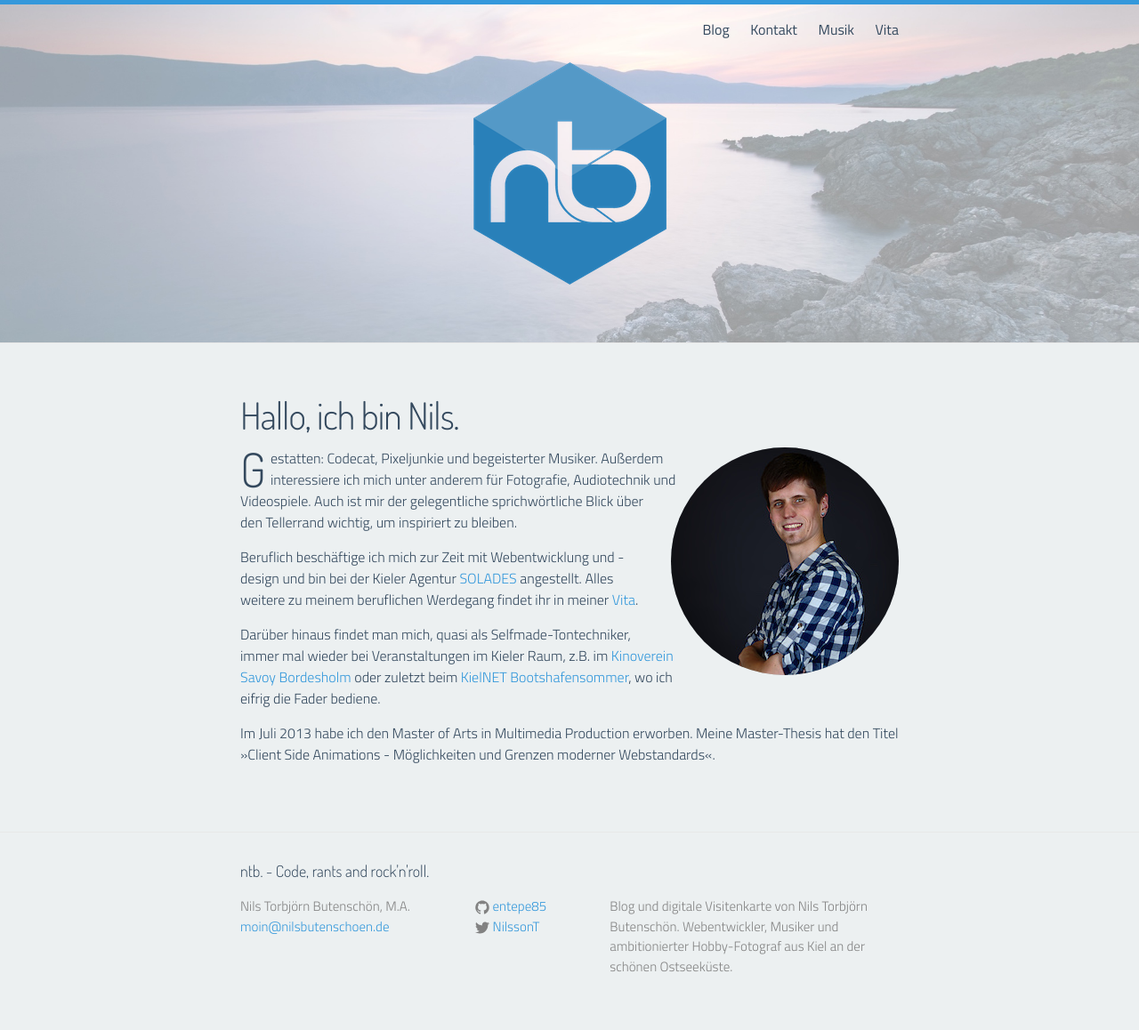
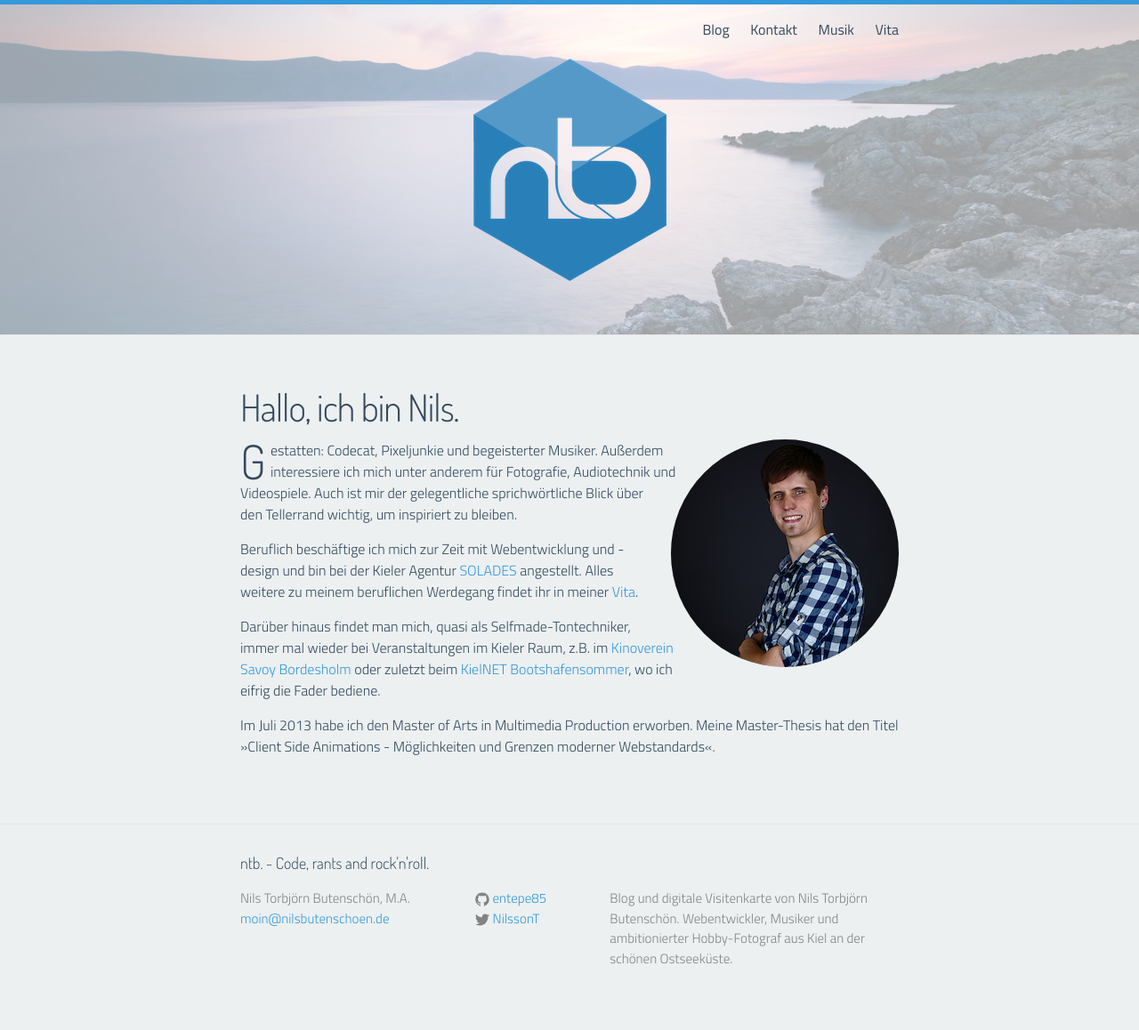
Before and after one commit to entepe85/nilsbutenschoen.de, a Jekyll site: the page built from index.html, in a window 1280 px wide. Shown: the whole page at 89% size. Built offline with Jekyll 4.4.1, drawn with Linux system fonts in a browser that asks for light colours; nearby versions of some CDN libraries.

Commit message:
Something, something, logo, something...

```diff
--- a/_sass/_layout.scss
+++ b/_sass/_layout.scss
@@ -39,7 +39,7 @@
 }
 
 #site-logo {
-    margin: 2.5em 0;
+    margin: 2.33em 0;
 }
 
 .site-nav {
```
